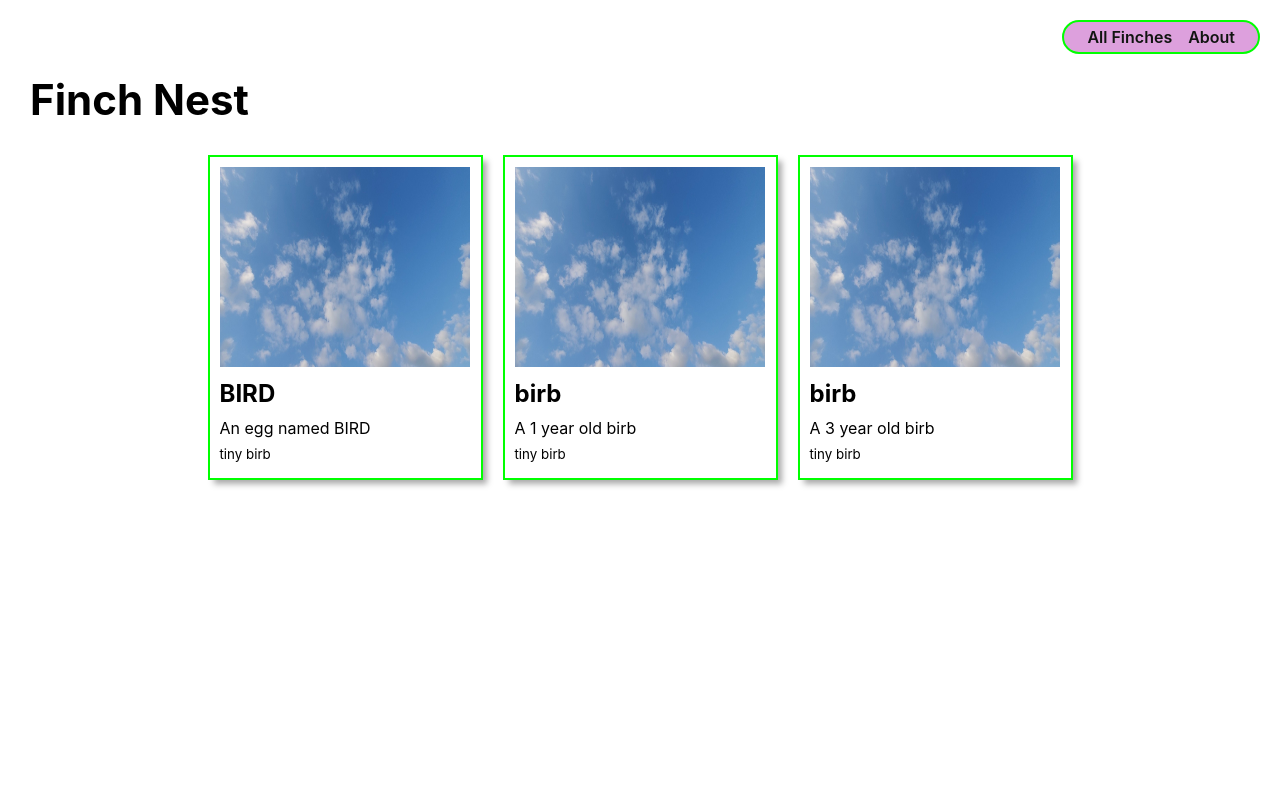
After one commit to ilsyim/finch-collector-lab, a Django app: page /finches/ in a window 1280 px wide. The commit adds this page. Run offline with Django 4.2, Linux system fonts and the light colour scheme.

Commit message:
make finch list

```diff
--- /dev/null
+++ b/main_app/static/css/base.css
@@ -0,0 +1,271 @@
+html {
+  box-sizing: border-box
+}
+
+/* The Universal Selector */
+*, /* All elements*/
+*::before, /* All ::before pseudo-elements */
+*::after { /* All ::after pseudo-elements */
+  /* height & width will now include border & padding by default
+     but can be over-ridden as needed */
+  box-sizing: inherit;
+}
+
+/* resets font size to be 62.5% of the user preference -
+     in most browser configurations this will be 10px */
+:root {
+  font-size: 62.5%
+}
+
+body {
+  margin: 0;
+  display: flex;
+  flex-direction: column;
+  align-items: center;
+  font-family: -apple-system, BlinkMacSystemFont, 'Segoe UI', 'Roboto',
+    'Oxygen', 'Ubuntu', 'Cantarell', 'Fira Sans', 'Droid Sans',
+    'Helvetica Neue', sans-serif;
+  min-height: 100vh;
+  --nav-bg: plum;
+  --nav-bg-ff: plum;
+  --borders: lime solid 2px;
+  --text-color: rgb(17, 20, 17);
+  --link-hover-color: lime;
+  --button-bg: rgb(245, 245, 245);
+  --button-bg-hover: rgb(226, 226, 226);
+  --submit: rgb(26, 128, 0);
+  --warn: rgb(255, 102, 0);
+  --danger: rgb(220, 20, 30);
+  --secondary: rgb(57, 57, 57);
+  --card-box-shadow: 5px 5px 6px -1px #AAA;
+  --font-xtreme: 4.2rem;
+  --font-xxl: 3.6rem;
+  --font-xl: 2.4rem;
+  --font-l: 1.8rem;
+  --font-reg: 1.6rem;
+  --card-border-radius: 6px;
+}
+
+header {
+  width: 100%;
+  background: var(--nav-bg-ff);
+  border-bottom: var(--borders);
+}
+
+nav {
+  margin: 10px;
+}
+
+ul {
+  margin: 0;
+  list-style: none;
+  padding: 0;
+}
+
+main {
+  width: 100%;
+  padding: 0 10px;
+}
+
+h2 {
+  font-size: var(--font-xl);
+}
+
+nav a {
+  text-decoration: none;
+  color: var(--text-color);
+  font-weight: 600;
+  font-size: 16px;
+}
+
+nav a:hover {
+  color: var(--link-hover-color)
+}
+
+nav ul {
+  display: flex;
+  align-items: center;
+  justify-content: center;
+  flex-wrap: wrap;
+}
+
+nav li {
+  padding: 5px 8px;
+}
+
+.header-logo-container {
+  margin: auto;
+  padding: 10px 20px 0;
+  max-width: 500px;
+}
+
+.page-header {
+  display: flex;
+  align-items: center;
+  margin: 20px;
+}
+
+.btn {
+  font-size: var(--font-l);
+  padding: 8px 16px;
+  border-radius: 6px;
+  border-width: 2px;
+  border-style: solid;
+  text-decoration: none;
+  background-color: var(--button-bg);
+  font-weight: 600;
+  cursor: pointer;
+  font-family: inherit;
+  margin-right: 10px;
+}
+
+.btn:hover {
+  background-color: var(--button-bg-hover);
+}
+
+.submit {
+  color: var(--submit);
+  border-color: var(--submit);
+}
+
+.secondary {
+  color: var(--secondary);
+  border-color: var(--secondary);
+}
+
+.warn {
+  color: var(--warn);
+  border-color: var(--warn);
+}
+
+.danger {
+  color: var(--danger);
+  border-color: var(--danger);
+}
+
+.page-header h1 {
+  font-size: var(--font-xxl);
+  margin: 0;
+}
+
+.page-header img {
+  height: 40px;
+  margin-left:15px;
+}
+
+.page-header img:first-of-type {
+  margin-left: 20px;
+}
+
+.page-content {
+  font-size: var(--font-reg);
+}
+
+@media only screen and (min-width: 768px) {
+  header {
+    position: sticky;
+    display: flex;
+    flex-direction: row;
+    top: 0;
+    align-items: center;
+  }
+
+  main {
+    max-width: 1300px;
+    min-height: calc(100vh - 53px);
+  }
+
+  nav,
+  .header-logo-container {
+    margin: 10px 0;
+    padding: 0 15px;
+  }
+
+  /* visual fix to help align logo */
+  .header-logo-container {
+    padding-top: 3px;
+  }
+
+  nav {
+    margin-left: auto;
+    display: flex;
+    justify-content: center;
+  }
+
+  nav ul {
+    flex-wrap: nowrap;
+  }
+
+  .header-logo-container {
+    width: 213px;
+  }
+
+  .page-header h1 {
+    font-size: var(--font-xtreme);
+  }
+
+  .page-header img {
+    height: 50px;
+    margin-left:20px;
+  }
+
+  .page-header img:first-of-type {
+    margin-left: 25px;
+  }
+
+  @supports (-webkit-backdrop-filter: none) or (backdrop-filter: none) {
+    header {
+      background: var(--nav-bg);
+      -webkit-backdrop-filter: blur(3px);
+      backdrop-filter: blur(3px);
+    }
+  }
+}
+
+@media only screen and (min-width: 1024px) {
+  main {
+    min-height: calc(100vh - 55px);
+  }
+
+  header {
+    margin: 20px 20px 0 20px;
+    width: calc(100vw - 40px);
+    max-width: 1920px;
+    top: 20px;
+    background-color: transparent;
+    border-bottom: none;
+  }
+
+  nav,
+  .header-logo-container {
+    margin: 0;
+    background: var(--nav-bg-ff);
+    border: var(--borders);
+    border-radius: 18px;
+  }
+
+  nav {
+    margin-left: auto;
+  }
+
+  .header-logo-container {
+    /* visual fix to help align logo */
+    padding-top: 6px;
+    width: 256px;
+    height: 35px;
+  }
+
+  @supports (-webkit-backdrop-filter: none) or (backdrop-filter: none) {
+    header {
+      -webkit-backdrop-filter: none;
+      backdrop-filter: none;
+    }
+
+    nav,
+    .header-logo-container {
+      background: plum;
+      -webkit-backdrop-filter: blur(3px);
+      backdrop-filter: blur(3px);
+    }
+  }
+}
--- /dev/null
+++ b/main_app/static/css/finches/finch-index.css
@@ -0,0 +1,43 @@
+.card-container {
+  padding: 0 30px;
+  display: flex;
+  justify-content: center;
+  flex-wrap: wrap;
+}
+
+.card {
+  width: 275px;
+  margin: 10px;
+  border: var(--borders);
+  box-shadow: var(--card-box-shadow);
+}
+
+.card-content {
+  padding: 10px;
+  width: 100%;
+}
+
+.usr-img {
+  width: 100%;
+  border-radius: var(--card-border-radius);
+}
+
+.card > a {
+  text-decoration: none;
+  color: var(--text-color);
+}
+
+.card h2 {
+  margin: 10px 0;
+  font-size: var(--font-xl);
+}
+
+.card p {
+  margin: 5px 0;
+  font-size: var(--font-reg);
+}
+
+.sky {
+  width: 250px;
+  height: 200px;
+}
--- a/main_app/templates/base.html
+++ b/main_app/templates/base.html
@@ -1,3 +1,5 @@
+{% load static %}
+
 <!DOCTYPE html>
 <html lang="en">
 <head>
@@ -10,21 +12,17 @@
     href=""
   >
   <title>Finch Collector</title>
+  <link rel="stylesheet" type="text/css" href="{% static 'css/base.css' %}">
   {% block head %}
   {% endblock %}
 </head>
 <body>
   <header>
     <div class="">
-      <a href="/">
-        <img
-          src=""
-          alt=""
-        >
-      </a>
     </div>
     <nav>
       <ul>
+        <li><a href="/finches">All Finches</a></li>
         <li><a href="/about">About</a></li>
       </ul>
     </nav>
--- /dev/null
+++ b/main_app/templates/finches/index.html
@@ -0,0 +1,42 @@
+{% extends 'base.html' %}
+{% load static %}
+
+{% block head %}
+<link
+  rel="stylesheet"
+  type="text/css"
+  href="{% static 'css/finches/finch-index.css' %}"
+/>
+{% endblock %}
+
+{% block content %}
+
+<section class="page-header">
+  <h1>Finch Nest</h1>
+
+</section>
+
+<section class="card-container">
+  {% for finch in finches %}
+    <div class="card">
+      <div class="card-content">
+        <div class="card-img-container">
+          <img
+            src="{% static 'images/sky.jpeg' %}"
+            alt="A sky photo"
+            class="sky"
+          >
+        </div>
+        <h2 class="card-title">{{ finch.name }}</h2>
+        {% if finch.age > 0 %}
+          <p>A {{ finch.age }} year old {{ finch.name }}</p>
+        {% else %}
+          <p>An egg named {{ finch.name }}</p>
+        {% endif %}
+        <p><small>{{ finch.description }}</small></p>
+      </div>
+    </div>
+  {% endfor %}
+</section>
+
+{% endblock %}
--- a/main_app/urls.py
+++ b/main_app/urls.py
@@ -4,5 +4,6 @@ from . import views
 
 urlpatterns = [
   path('', views.home, name='home'),
-  path('about/', views.about, name='about')
+  path('about/', views.about, name='about'),
+  path('finches/', views.finches_index, name='finches_index'),
 ]
--- a/main_app/views.py
+++ b/main_app/views.py
@@ -1,5 +1,17 @@
 from django.shortcuts import render
 from django.http import HttpResponse
+
+class Finch:
+  def __init__(self, name, description, age):
+    self.name = name
+    self.description = description
+    self.age = age
+
+finches= {
+  Finch('birb', 'tiny birb', 3),
+  Finch('BIRD', 'tiny birb', 0),
+  Finch('birb', 'tiny birb', 1)
+}
 
 # Create your views here.
 def home(request):
@@ -7,3 +19,6 @@ def home(request):
 
 def about(request):
   return render(request, 'about.html')
+
+def finches_index(request):
+  return render(request, 'finches/index.html', {'finches': finches})
```
Also changed, not shown: main_app/static/images/sky.jpeg (added), 6 other files.
